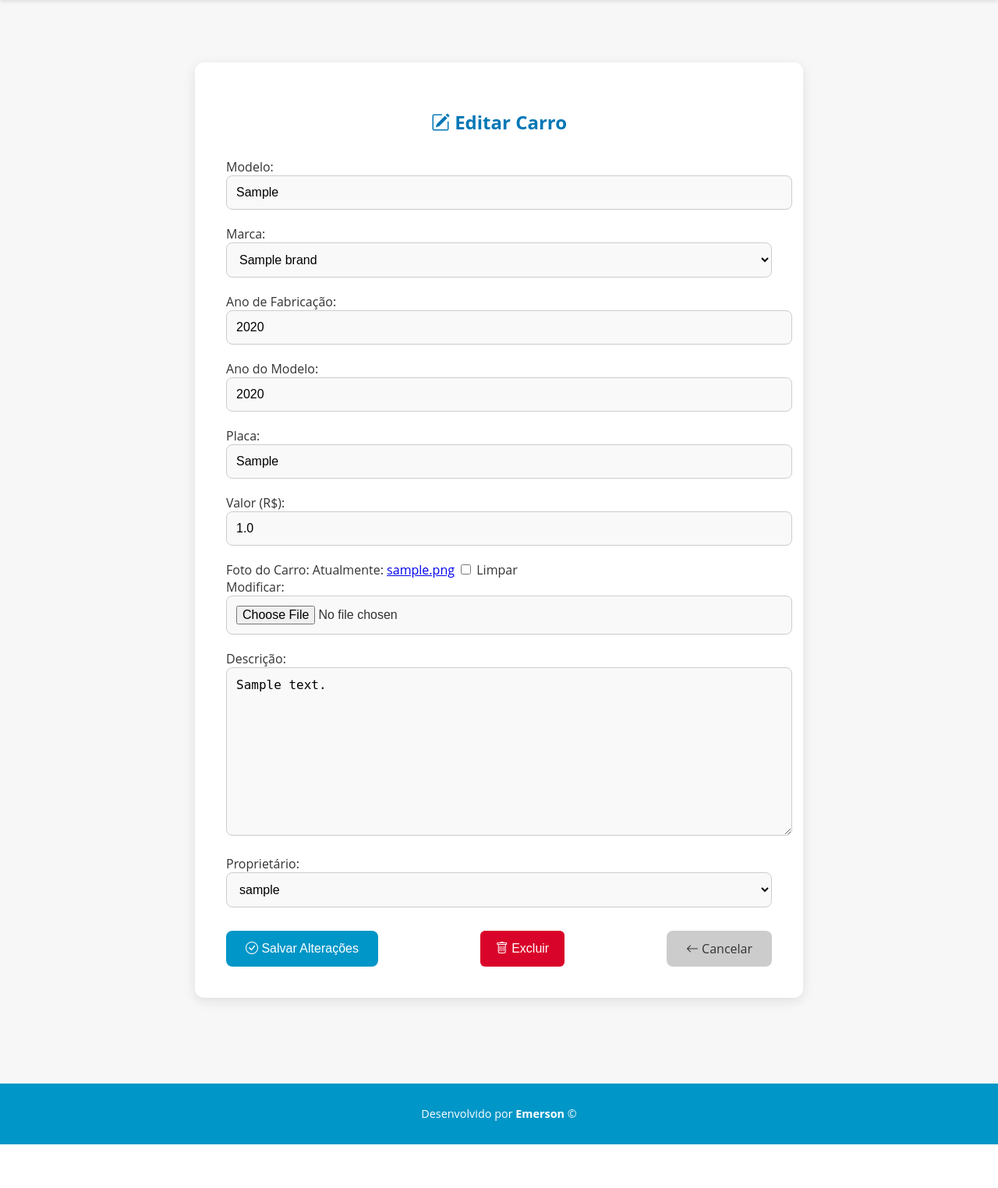
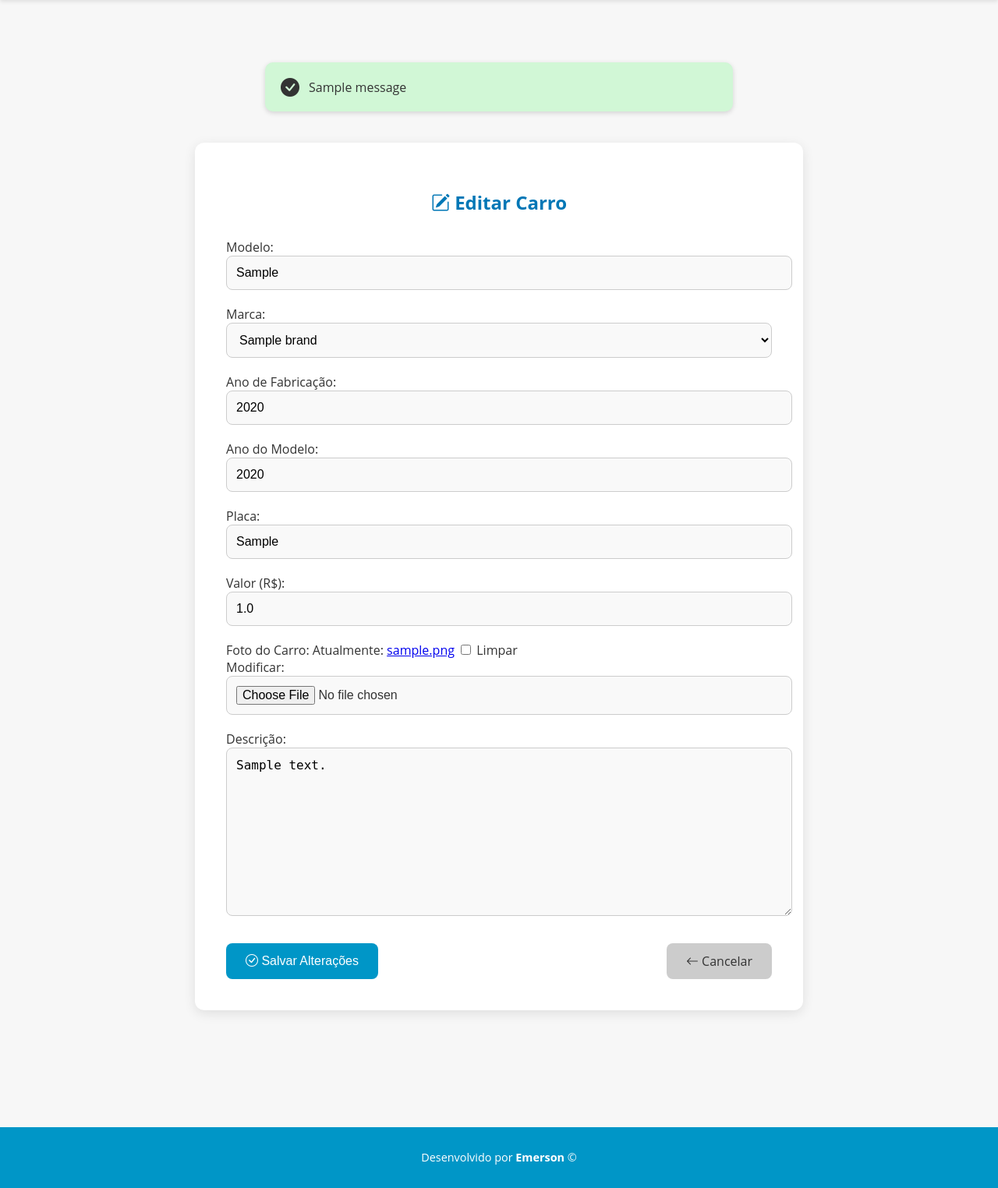
Before and after one commit to Emersoninho/carros, a Django app: page /car/1/update/ in a window 1280 px wide. Shown: the part 131-1655 px from the top of the page at 78% size. Before the commit the page ends 1599 px from the top, so only its background shows below. Run offline with Django 5.2, Linux system fonts and the light colour scheme; a user stored in the database is signed in; tables that the repository leaves empty hold one stand-in row (values such as "Sample post"); one stand-in notice (Sample message) is shown.

Commit message:
Implementa autorização de propriedade (owner) em CarCreateView e CarDeleteView.

```diff
--- a/accounts/views.py
+++ b/accounts/views.py
@@ -12,7 +12,7 @@ def register_view(request):
             return redirect('login')
     else:
         user_form = UserCreationForm()
-        return render(request, 'register.html', {'user_form': user_form})
+    return render(request, 'register.html', {'user_form': user_form})
 
 def login_view(request):
     if request.method == 'POST':
--- a/app/templates/base.html
+++ b/app/templates/base.html
@@ -108,9 +108,47 @@
 </nav>
 
 <main>
+    <main>
+
+    {% if messages %}
+    <div style="max-width: 600px; margin: 0 auto; margin-bottom: 25px;">
+        {% for message in messages %}
+            <div
+                style="
+                    background-color:
+                        {% if message.tags == 'success' %}#d1f7d6
+                        {% elif message.tags == 'error' %}#ffd6d6
+                        {% elif message.tags == 'warning' %}#fff5cc
+                        {% else %}#d7ecff{% endif %};
+                    color: #333;
+                    padding: 15px 20px;
+                    border-radius: 10px;
+                    display: flex;
+                    align-items: center;
+                    gap: 12px;
+                    box-shadow: 0 2px 6px rgba(0,0,0,0.15);
+                    font-size: 1rem;
+                "
+            >
+                <i class="bi
+                    {% if message.tags == 'success' %}bi-check-circle-fill
+                    {% elif message.tags == 'error' %}bi-x-circle-fill
+                    {% elif message.tags == 'warning' %}bi-exclamation-triangle-fill
+                    {% else %}bi-info-circle-fill{% endif %}
+                " style="font-size: 1.5rem;"></i>
+
+                <span>{{ message }}</span>
+            </div>
+        {% endfor %}
+    </div>
+    {% endif %}
+
     {% block content %}
     {% endblock content %}
 </main>
+
+</main>
+
 
 <footer>
     <p>Desenvolvido por <strong>Emerson</strong> © {{ now|date:"Y" }}</p>
--- a/cars/forms.py
+++ b/cars/forms.py
@@ -27,7 +27,7 @@ from cars.models import Brand, Car
 class CarModelForm(forms.ModelForm):
     class Meta:
         model = Car
-        fields = '__all__'
+        fields = ['model', 'brand', 'factory_year', 'model_year', 'plate', 'value', 'photo', 'bio']
 
     def clean_value(self):
         value = self.cleaned_data.get('value')
--- a/cars/templates/car_update.html
+++ b/cars/templates/car_update.html
@@ -14,9 +14,6 @@
         <div class="form-buttons">
             <button type="submit" class="btn-save">
                 <i class="bi bi-check-circle"></i> Salvar Alterações
-            </button>
-            <button type="submit" class="btn-delete">
-                <i class="bi bi-trash"></i> Excluir
             </button>
             <a href="{% url 'cars_list' %}" class="btn-cancel">
                 <i class="bi bi-arrow-left"></i> Cancelar
--- a/cars/views.py
+++ b/cars/views.py
@@ -6,6 +6,7 @@ from django.views.generic import ListView, CreateView, DetailView, UpdateView, D
 from django.urls import reverse_lazy
 from django.contrib.auth.decorators import login_required # login
 from django.utils.decorators import method_decorator # decorador
+from django.contrib import messages
 
 # baseada em função
 # def cars_view(request):
@@ -76,24 +77,42 @@ class NewCarCreateView(CreateView):
     template_name = 'new_car.html'
     success_url = reverse_lazy('cars_list')
 
+    def form_valid(self, form):
+        # Salva o dono corretamente
+        form.instance.owner = self.request.user
+        return super().form_valid(form)
+
+
 class CarDetailView(DetailView):
     model = Car
     template_name = 'car_detail.html'
 
-    # 🚨 ADICIONE ESTE MÉTODO
-    def form_valid(self, form):
-        # Antes de salvar o formulário, atribui o usuário logado como 'owner'
-        form.instance.owner = self.request.user
-        return super().form_valid(form)
-
-@method_decorator(login_required(login_url='login'), name='dispatch') #decorator, login
+@method_decorator(login_required(login_url='login'), name='dispatch')
 class CarUpdateView(UpdateView):
     model = Car
     form_class = CarModelForm
     template_name = 'car_update.html'
 
+    def dispatch(self, request, *args, **kwargs):
+        obj = self.get_object()
+
+        # Se NÃO for superusuário e NÃO for o dono → bloquear
+        if not request.user.is_superuser and obj.owner != request.user:
+            messages.error(request, "❌ Você não tem permissão para editar este carro.")
+            return redirect('cars_list')
+
+        return super().dispatch(request, *args, **kwargs)
+
+    def form_valid(self, form):
+    # Garante que o proprietário nunca é alterado
+        form.instance.owner = self.get_object().owner
+        return super().form_valid(form)
+
     def get_success_url(self):
         return reverse_lazy('car_detail', kwargs={'pk': self.object.pk})
+
+
+
 
 @method_decorator(login_required(login_url='login'), name='dispatch') #decorator, login
 class CarDeleteView(DeleteView):
@@ -102,13 +121,23 @@ class CarDeleteView(DeleteView):
     success_url = reverse_lazy('cars_list')
 
     # 🚨 Lógica de Autorização Adicionada
-    def get_queryset(self):
-        # Chama a queryset base (todos os carros)
-        queryset = super().get_queryset()
+    # def get_queryset(self):
+    #     # Chama a queryset base (todos os carros)
+    #     queryset = super().get_queryset()
 
-        # Permite que o superusuário veja todos os carros
-        if self.request.user.is_superuser:
-            return queryset
+    #     # Permite que o superusuário veja todos os carros
+    #     if self.request.user.is_superuser:
+    #         return queryset
 
-        # Para usuários normais, filtra para mostrar SÓ os carros que eles criaram (se o campo for 'owner')
-        return queryset.filter(owner=self.request.user)
+    #     # Para usuários normais, filtra para mostrar SÓ os carros que eles criaram (se o campo for 'owner')
+    #     return queryset.filter(owner=self.request.user)
+
+    # 🚨 Bloqueia usuários que tentam excluir carro que não é deles
+    def dispatch(self, request, *args, **kwargs):
+        obj = self.get_object()
+
+        if (not request.user.is_superuser) and (obj.owner != request.user):
+            messages.error(request, "❌ Você não tem permissão para excluir este carro.")
+            return redirect('cars_list')
+
+        return super().dispatch(request, *args, **kwargs)
```
Also changed, not shown: cars/templates/car_detail.html (+9 -0 lines).
